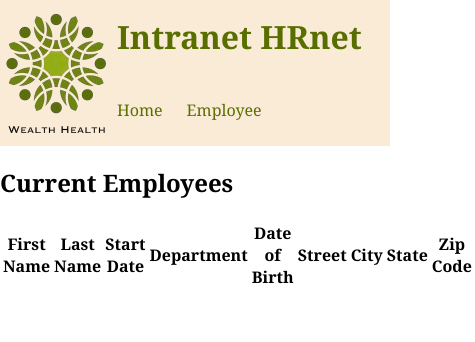
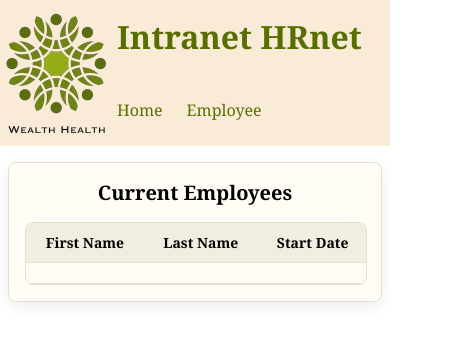
Before and after one commit to HutchAlpha/OpenClassRoom-Projet14-Wealth-Health, a React (Vite) app in the folder Front/: page /salarie in a window 390 px wide. Shown: the top 342 px of the page, 475 px wide, since content can reach past the window. Built offline with nearby package versions, Linux system fonts and the light colour scheme.

Commit message:
Ajout du SCSS pour DetailSalarie

```diff
--- a/Front/src/DetailSalarie.tsx
+++ b/Front/src/DetailSalarie.tsx
@@ -25,7 +25,7 @@ export default function DetailSalarie() {
 
     try {
         useEffect(() => {
-            if (user && adress) {
+            if (user !== null && adress !== null) {
                 const employeeData: Employee = {
                     firstName: user.firstName,
                     lastName: user.lastName,
@@ -50,6 +50,7 @@ export default function DetailSalarie() {
             {employees.length === 0 ? (
                 <p className="detail-salarie__empty">No employees found</p>
             ) : (
+                <div className="detail-salarie__table-container" role="region" aria-label="Liste des salariés, défilement horizontal possible" tabIndex={0}>
                 <table className="detail-salarie__table">
                     <thead>
                         <tr>
@@ -80,6 +81,7 @@ export default function DetailSalarie() {
                         ))}
                     </tbody>
                 </table>
+                </div>
             )}
         </div>
     );
--- a/Front/src/scss/_DetailSalarie.scss
+++ b/Front/src/scss/_DetailSalarie.scss
@@ -0,0 +1,94 @@
+.detail-salarie {
+    display: flex;
+    flex-direction: column;
+    width: calc(100% - 2rem);
+    max-width: 1400px;
+    min-width: 0;
+    box-sizing: border-box;
+    margin: 2rem auto;
+    padding: 2rem;
+    background-color: #fffdf5;
+    border: 1px solid #e3e0d1;
+    border-radius: 12px;
+    box-shadow: 0 4px 16px rgba(0, 0, 0, 0.08);
+
+    &__title {
+        margin: 0 0 1.5rem;
+        font-size: clamp(1.25rem, 3vw, 2rem);
+        text-align: center;
+        overflow-wrap: anywhere;
+    }
+
+    &__empty {
+        margin: 0;
+        text-align: center;
+        overflow-wrap: anywhere;
+    }
+
+    &__table-container {
+        width: 100%;
+        min-width: 0;
+        overflow-x: auto;
+        border: 1px solid #e3e0d1;
+        border-radius: 8px;
+
+        &:focus-visible {
+            outline: 2px solid #596b20;
+            outline-offset: 4px;
+        }
+    }
+
+    &__table {
+        width: 100%;
+        min-width: 900px;
+        border-collapse: collapse;
+        text-align: center;
+        font-size: 1rem;
+
+    th,td {
+            padding: 0.875rem 1rem;
+            border-bottom: 1px solid #e3e0d1;
+            vertical-align: middle;
+        }
+
+        th {
+            background-color: #f1eedf;
+            white-space: nowrap;
+        }
+
+        td {
+            overflow-wrap: anywhere;
+        }
+    }
+
+    @media (max-width: 1024px) {
+        padding: 1.5rem;
+
+        &__table {
+            font-size: 0.9375rem;
+
+        th,td {
+                padding: 0.75rem;
+            }
+        }
+    }
+
+    @media (max-width: 600px) {
+        width: calc(100% - 1rem);
+        margin: 1rem auto;
+        padding: 1rem;
+        border-radius: 8px;
+
+        &__title {
+            margin-bottom: 1rem;
+        }
+
+        &__table {
+            font-size: 0.875rem;
+
+        th,td {
+                padding: 0.625rem;
+            }
+        }
+    }
+}
```
